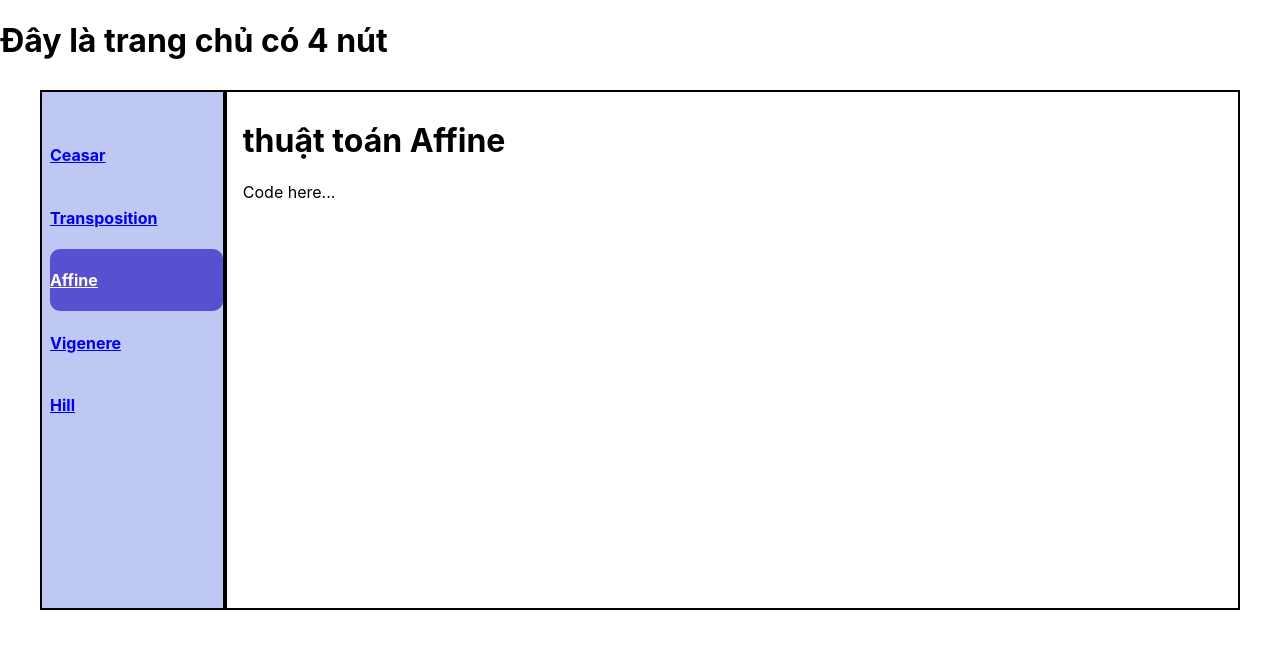
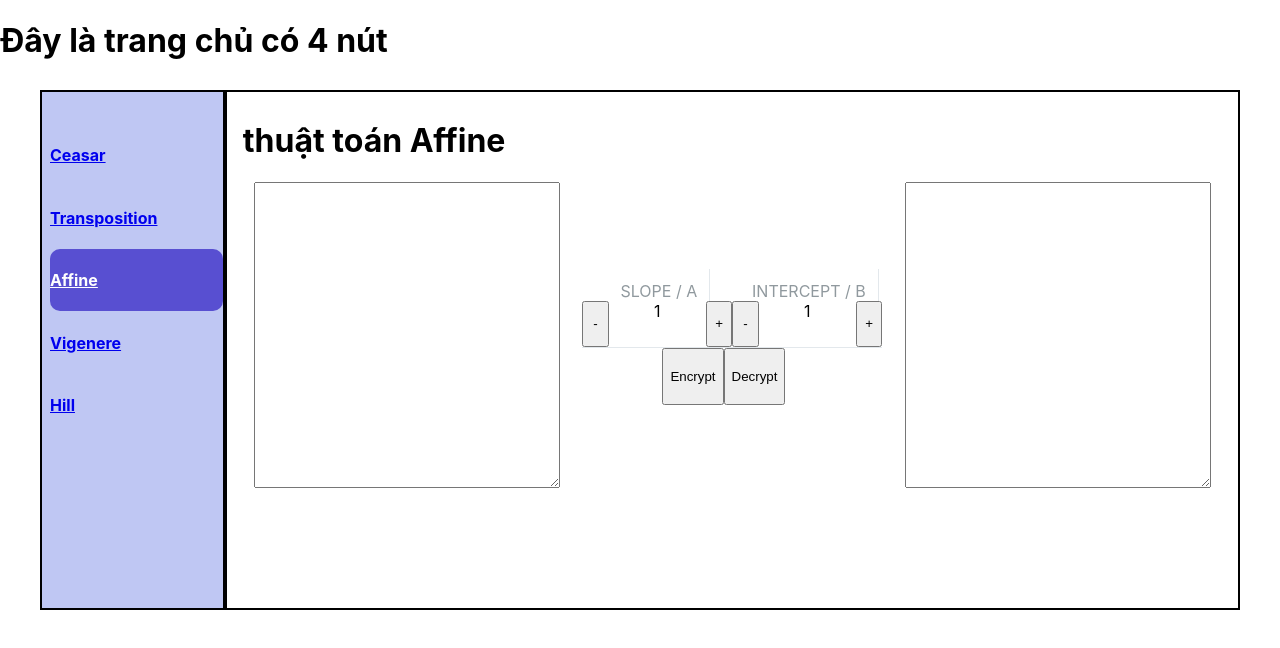
Before and after one commit to Danhhoa/cipher_app, a React (Create React App) app: page /ciphers/Affine in a window 1280 px wide. Shown: the top 648 px of the page. Built offline with nearby package versions, Linux system fonts and the light colour scheme.

Commit message:
affine code

```diff
--- a/src/App.css
+++ b/src/App.css
@@ -34,3 +34,75 @@
   float: right;
   border: 2px solid;
 }
+
+.container {
+  display: flex;
+  justify-content: space-around;
+  align-items: center;
+}
+
+.text {
+  width: 300px;
+  height: 300px;
+}
+
+
+.label {
+  display: block;
+  padding: 12px 12px 0 16px;
+  border-right: 1px solid #e3e8ec;
+  color: #90999e;
+  align-self: center;
+  text-transform: uppercase;
+}
+
+
+.field {
+  display: flex;
+  position: relative;
+  flex-direction: column;
+  border-bottom: 1px solid #e3e8ec;
+  min-height: 57px;
+  width: 100%;
+}
+
+.field-number__field {
+  display: flex;
+  position: relative;
+  flex-direction: row;
+  width: 100%;
+}
+
+.field-number__down {
+  width: 32px;
+  height: 46px;
+}
+
+.field-number__up {
+  width: 32px;
+  height: 46px;
+}
+
+.field-number__value {
+  width: 100%;
+  height: 46px;
+  text-align: center;
+}
+
+.convert__content {
+  display: grid;
+  grid-template-columns: 150px 150px;
+  position: relative;
+}
+
+.field--first {
+  margin-right: 100px;
+}
+
+.btn-container {
+  display: flex;
+  position: relative;
+  margin-left: 80px;
+  width: 100%;
+  height: 57px;
+}
--- a/src/App.js
+++ b/src/App.js
@@ -4,6 +4,7 @@ import { NavLink, Outlet, Link } from "react-router-dom";
 
 function App() {
 const ciphers = ['Ceasar', 'Transposition', 'Affine', 'Vigenere', 'Hill']
+
 
   return (
     <div className="App">
--- a/src/routes/Affine_Cipher.js
+++ b/src/routes/Affine_Cipher.js
@@ -1,9 +1,115 @@
+import { useState } from 'react'
+
 
 const Affine = () => {
+
+    const numbers = "1234567890"
+    const letters = "abcdefghijklmnopqrstuvwxyz"
+    const isNumber = x => numbers.indexOf(x) > -1
+    const isLetter = x => letters.indexOf(x) > -1
+    const mod = (a, n) => ((a % n) + n) % n
+
+    const gcd = (a, b) => {
+        for (let x = 1; x < b; x++) {
+            if ((a % b * x) % b === 1) {
+            return x
+            }
+        }
+        return undefined
+    }
+
+    const encode = (phrase, key) => {
+        const {a, b} = key
+
+        if (isNaN(gcd(a, letters.length))) {
+            throw new Error("a and m must be coprime.")
+        }
+        return phrase
+            .toLowerCase()
+            .split("")
+            .filter(x => isLetter(x) || isNumber(x))
+            .map(x => {
+                if (isNumber(x)) {
+                    return x
+                }
+                return letters[(a * letters.indexOf(x) + b) % letters.length]
+                })
+            .flatMap((x, i, xs) => (i + 1 < xs.length) && (i + 1) % 1 === 0 ? [x, " "] : [x])
+            .join(" ")
+        };
+
+    const decode = (phrase, key) => {
+        const {a, b} = key
+        if (isNaN(gcd(a, letters.length))) {
+            throw new Error("a and m must be coprime.")
+        }
+        return phrase
+            .split("")
+            .filter(x => isLetter(x) || numbers.indexOf(x) > -1)
+            .map(x => {
+                if (isNumber(x)) {
+                    return x
+                }
+
+                const z = gcd(a, letters.length) * (letters.indexOf(x) - b)
+                return letters[mod(z, letters.length)]
+            })
+            .flatMap((x, i, xs) => (i + 1 < xs.length) && (i + 1) % 1 === 0 ? [x, " "] : [x])
+            .join(" ")
+    };
+
+    const [plainText, setPlainText] = useState('')
+    const [cipherText, setCipherText] = useState('')
+    const [keyA, setKeyA] = useState(1)
+    const [keyB, setKeyB] = useState(1)
+
+
+    let encrypt = encode(plainText, {a:keyA, b:keyB})
+    let decrypt = decode(encrypt, {a:keyA, b:keyB})
+
+    console.log(plainText)
+    console.log(cipherText)
+
+
     return (
         <div className="right-col">
-        <h1> thuật toán Affine</h1>
-        <p>Code here...</p>
+            <h1> thuật toán Affine</h1>
+            <div className="container">
+                <div className="plain__content">
+                    <textarea className='text' type="text" onChange={e => setPlainText(e.target.value)} value={plainText}>
+                        {plainText}
+                    </textarea>
+                </div>
+                <div className="convert__content">
+                    <div className="field field-number field--first">
+                        <label className='label'>slope / a</label>
+                        <div className="field-number__field">
+                            <button className='field-number__down' onClick={() => setKeyA(keyA - 2 === 13 ? keyA - 4 : keyA - 2)}>-</button>
+                            <div className="field-number__value">{keyA}</div>
+                            <button className='field-number__up' onClick={() => setKeyA(keyA + 2 === 13 ? keyA + 4 : keyA + 2)}>+</button>
+                        </div>
+                    </div>
+
+                    <div className="field field-number field--second">
+                        <label className='label'>intercept / b</label>
+                        <div className="field-number__field">
+                            <button className='field-number__down' onClick={() => setKeyB(keyB - 1)}>-</button>
+                            <div className="field-number__value">{keyB}</div>
+                            <button className='field-number__up' onClick={() => setKeyB(keyB + 1)}>+</button>
+                        </div>
+                    </div>
+
+                    <div className="btn-container">
+                            <button onClick={() => setCipherText(encrypt)}>Encrypt</button>
+                            <button onClick={() => setPlainText(decrypt)}>Decrypt</button>
+                    </div>
+                </div>
+                <div className="cipher__content">
+                    <textarea className='text' type="text" onChange={e => setCipherText(e.target.value)} value={cipherText}>
+                        {cipherText}
+                    </textarea>
+                </div>
+            </div>
         </div>
     )
 }
--- a/src/routes/Hill_Cipher.js
+++ b/src/routes/Hill_Cipher.js
@@ -1,4 +1,102 @@
+import { useState } from 'react'
+
 const Hill = () => {
+
+    // Javascript code to implement Hill Cipher
+
+    // Following function generates the
+    // key matrix for the key string
+    function getKeyMatrix(key,keyMatrix)
+    {
+        let k = 0;
+        for (let i = 0; i < 3; i++)
+        {
+            for (let j = 0; j < 3; j++)
+            {
+                keyMatrix[i][j] = (key[k]).charCodeAt(0) % 65;
+                k++;
+            }
+        }
+    }
+
+    // Following function encrypts the message
+    function encrypt(cipherMatrix,keyMatrix,messageVector)
+    {
+        let x, i, j;
+        for (i = 0; i < 3; i++)
+        {
+            for (j = 0; j < 1; j++)
+            {
+                cipherMatrix[i][j] = 0;
+
+                for (x = 0; x < 3; x++)
+                {
+                    cipherMatrix[i][j] +=
+                        keyMatrix[i][x] * messageVector[x][j];
+                }
+
+                cipherMatrix[i][j] = cipherMatrix[i][j] % 26;
+            }
+        }
+    }
+
+    // Function to implement Hill Cipher
+    function HillCipher(message, key)
+    {
+        // Get key matrix from the key string
+        let keyMatrix = new Array(3);
+        for(let i=0;i<3;i++)
+        {
+            keyMatrix[i]=new Array(3);
+            for(let j=0;j<3;j++)
+                keyMatrix[i][j]=0;
+        }
+        getKeyMatrix(key, keyMatrix);
+
+        let messageVector = new Array(3);
+        for(let i=0;i<3;i++)
+        {
+            messageVector[i]=new Array(1);
+            messageVector[i][0]=0;
+        }
+
+        // Generate vector for the message
+        for (let i = 0; i < 3; i++)
+            messageVector[i][0] = (message[i]).charCodeAt(0) % 65;
+
+        let cipherMatrix = new Array(3);
+        for(let i=0;i<3;i++)
+        {
+            cipherMatrix[i]=new Array(1);
+            cipherMatrix[i][0]=0;
+        }
+
+        // Following function generates
+        // the encrypted vector
+        encrypt(cipherMatrix, keyMatrix, messageVector);
+
+        let CipherText="";
+
+        // Generate the encrypted text from
+        // the encrypted vector
+        for (let i = 0; i < 3; i++)
+            CipherText += String.fromCharCode(cipherMatrix[i][0] + 65);
+
+        // Finally print the ciphertext
+        document.write(" Ciphertext: " + CipherText);
+    }
+
+    // Driver code
+    // Get the message to be encrypted
+    let message = "ACT";
+
+    // Get the key
+    let key = "GYBNQKURP";
+
+    HillCipher(message, key);
+
+    // This code is contributed by rag2127
+
     return (
         <div className="right-col">
         <h1> thuật toán Hill</h1>
```
Also changed, not shown: 1 other file (tests, documents, lock files or other folders).
